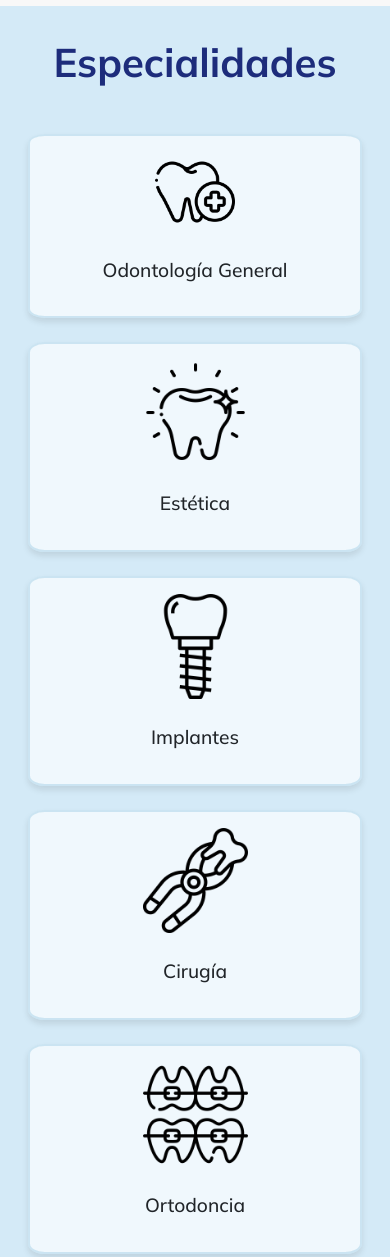
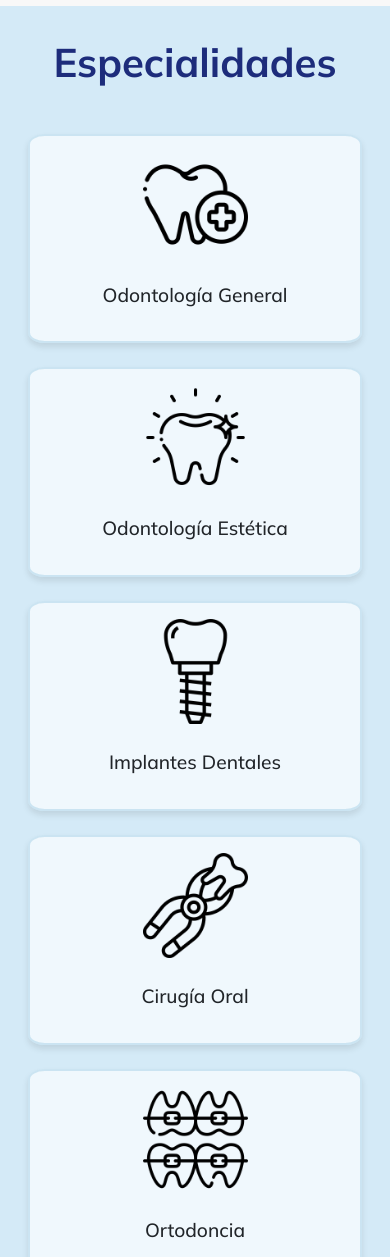
Before and after one commit to mgvillarreal/odontoCare, a website: page index.html in a window 390 px wide. Shown: the part 1300-2557 px from the top of the page. Drawn offline with nearby package versions, Linux system fonts and the light colour scheme; a web font is replaced by a local one.

Commit message:
fixes varios

```diff
--- a/index.html
+++ b/index.html
@@ -67,68 +67,68 @@
             <div class="container mt-4">
                 <div class="row">
                     <div class="col-lg-3 col-md-4 col-sm-6 mb-4">
-                        <div class="card">
+                        <a href="./pages/especialidades.html" class="card">
                             <div class="card-item">
-                                <img src="./images/general.png" alt="Odontología General" class="logo logo1">
+                                <img src="./images/general.png" alt="Odontología General" class="logo">
                                 <p>Odontología General</p>
                             </div>
-                        </div>
+                        </a>
                     </div>
                     <div class="col-lg-3 col-md-4 col-sm-6 mb-4">
-                        <div class="card">
+                        <a href="./pages/especialidades.html" class="card">
                             <div class="card-item">
                                 <img src="./images/estetica.png" alt="Estética" class="logo">
-                                <p>Estética</p>
+                                <p>Odontología Estética</p>
                             </div>
-                        </div>
+                        </a>
                     </div>
                     <div class="col-lg-3 col-md-4 col-sm-6 mb-4">
-                        <div class="card">
+                        <a href="./pages/especialidades.html" class="card">
                             <div class="card-item">
                                 <img src="./images/implantes.png" alt="Implantes" class="logo">
-                                <p>Implantes</p>
+                                <p>Implantes Dentales</p>
                             </div>
-                        </div>
+                        </a>
                     </div>
                     <div class="col-lg-3 col-md-4 col-sm-6 mb-4">
-                        <div class="card">
+                        <a href="./pages/especialidades.html" class="card">
                             <div class="card-item">
                                 <img src="./images/cirugia.png" alt="Cirugía" class="logo">
-                                <p>Cirugía</p>
+                                <p>Cirugía Oral</p>
                             </div>
-                        </div>
+                        </a>
                     </div>
                     <div class="col-lg-3 col-md-4 col-sm-6 mb-4">
-                        <div class="card">
+                        <a href="./pages/especialidades.html" class="card">
                             <div class="card-item">
                                 <img src="./images/ortodoncia.png" alt="Ortodoncia" class="logo">
                                 <p>Ortodoncia</p>
                             </div>
-                        </div>
+                        </a>
                     </div>
                     <div class="col-lg-3 col-md-4 col-sm-6 mb-4">
-                        <div class="card">
+                        <a href="./pages/especialidades.html" class="card">
                             <div class="card-item">
                                 <img src="./images/endodoncia.png" alt="Endodoncia" class="logo">
                                 <p>Endodoncia</p>
                             </div>
-                        </div>
+                        </a>
                     </div>
                     <div class="col-lg-3 col-md-4 col-sm-6 mb-4">
-                        <div class="card">
+                        <a href="./pages/especialidades.html" class="card">
                             <div class="card-item">
                                 <img src="./images/periodoncia.png" alt="Periodoncia" class="logo">
                                 <p>Periodoncia</p>
                             </div>
-                        </div>
+                        </a>
                     </div>
                     <div class="col-lg-3 col-md-4 col-sm-6 mb-4">
-                        <div class="card">
+                        <a href="./pages/especialidades.html" class="card">
                             <div class="card-item">
                                 <img src="./images/odontopediatria.png" alt="Odontopediatría" class="logo">
                                 <p>Odontopediatría</p>
                             </div>
-                        </div>
+                        </a>
                     </div>
                 </div>
             </div>
@@ -142,7 +142,7 @@
                   <div class="col-md-6 order-md-1 order-2">
                     <p>En OdontoCare, contamos con instalaciones modernas y acogedoras que están diseñadas para brindarte una experiencia excepcional. Nuestro espacio está equipado con tecnología de punta y todas las comodidades necesarias para que te sientas a gusto durante tu visita.
 
-                    Desde salas de espera confortables hasta áreas de tratamiento avanzadas, cada detalle ha sido cuidadosamente pensado para garantizar tu bienestar y comodidad.
+                    Desde salas de espera confortables hasta áreas de tratamiento avanzadas. Cada detalle ha sido cuidadosamente pensado para garantizar tu bienestar y comodidad.
                     </p>
                     <a href="./pages/instalaciones.html">Descubre más sobre nuestras instalaciones</a>
                   </div>
--- a/scss/_index.scss
+++ b/scss/_index.scss
@@ -19,6 +19,7 @@
     .card{
         border-radius: 5%;
         background-color: $azultransparente;
+        text-decoration: none;
 
         .card-item{
             padding: 1rem;
@@ -51,20 +52,6 @@
     background-color: $azulfondo;
 }
 
-@media (max-width: 992px) {
-    .inicio-seccion{
-        .container{
-            .card{
-                .card-item{
-                    .logo1{
-                        width: 80px;
-                    }
-                }
-            }
-        }
-    }
-}
-
 @media (min-width: 1024px) {
     .inicio-seccion{
         .texto-descripcion{
```
Also changed, not shown: pages/especialidades.html (+4 -4 lines), css/style.css, 2 other files.
